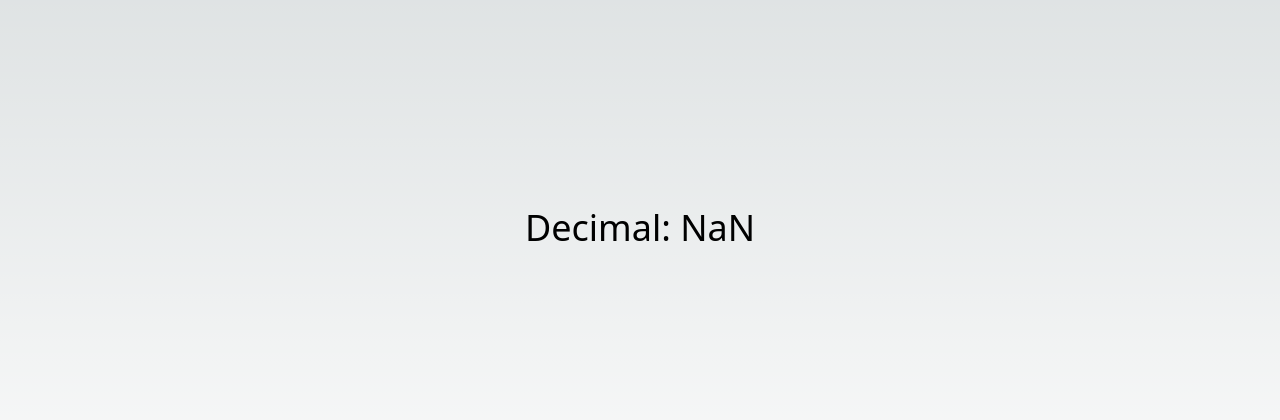
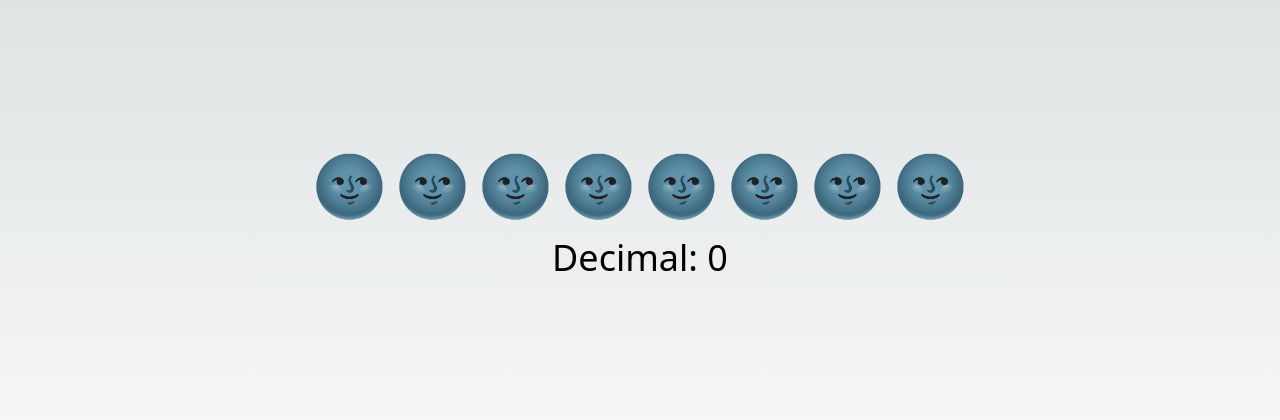
Before and after one commit to darkroomstudio/binary-ascii, a Next.js app: page / in a window 1280 px wide. Shown: the part 184-604 px from the top of the page. Built offline with nearby package versions, Linux system fonts and the light colour scheme.

Commit message:
chore: modify as client component

```diff
--- a/src/app/page.tsx
+++ b/src/app/page.tsx
@@ -1,33 +1,34 @@
-import Link from 'next/link'
+'use client'
+import { useState } from 'react'
 
 const replaceAt = (str: string, repl: string, idx: number): string =>
   str.substring(0, idx) + repl + str.substring(idx + repl.length)
 
-export default function Home({
-  searchParams,
-}: {
-  searchParams: { [key: string]: string }
-}) {
-  const { bits } = searchParams
+export default function Home() {
+  const [bits, setBits] = useState('00000000')
 
-  const LightBulbOn = ({ idx }: { idx: number }) => (
-    <Link href={`?bits=${replaceAt(bits, '0', idx)}`} className="text-6xl">
+  const toggleLight = (idx: number) => {
+    setBits(replaceAt(bits, '0', idx))
+  }
+
+  const LightOn = ({ idx }: { idx: number }) => (
+    <button onClick={() => toggleLight(idx)} className="text-6xl">
       🌝
-    </Link>
+    </button>
   )
-  const LightBulbOff = ({ idx }: { idx: number }) => (
-    <Link href={`?bits=${replaceAt(bits, '1', idx)}`} className="text-6xl">
+  const LightOff = ({ idx }: { idx: number }) => (
+    <button onClick={() => toggleLight(idx)} className="text-6xl">
       🌚
-    </Link>
+    </button>
   )
 
-  const bitsToLightBulb = bits?.split('').map((bit, idx) =>
+  const bitsToLight = bits?.split('').map((bit, idx) =>
     idx >= 8 ? (
       <></>
     ) : bit === '1' ? (
-      <LightBulbOn key={idx} idx={idx} />
+      <LightOn key={idx} idx={idx} />
     ) : bit === '0' ? (
-      <LightBulbOff key={idx} idx={idx} />
+      <LightOff key={idx} idx={idx} />
     ) : (
       <span key={idx} className="text-6xl">
         🙅🏻‍♂️
@@ -37,7 +38,7 @@ export default function Home({
 
   return (
     <main className="flex min-h-screen flex-col items-center justify-center p-24">
-      <section className="space-x-2 mb-6">{bitsToLightBulb}</section>
+      <section className="space-x-2 mb-6">{bitsToLight}</section>
       <section className="text-4xl">Decimal: {parseInt(bits, 2)}</section>
     </main>
   )
```
Also changed, not shown: src/middleware.ts (deleted, +0 -23 lines).
